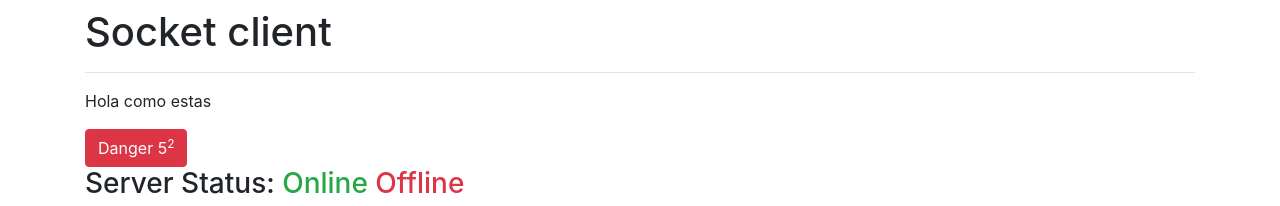
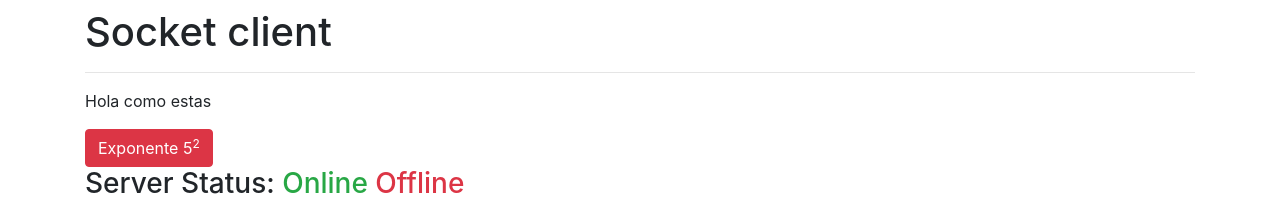
Before and after one commit to Joxxx69/practica-socket.io, a website: page public/index.html in a window 1280 px wide. Shown: the top 206 px of the page. Drawn offline with nearby package versions, Linux system fonts and the light colour scheme; no server answers.

Commit message:
make it better

```diff
--- a/public/index.html
+++ b/public/index.html
@@ -12,7 +12,7 @@
         <h1 class="mt-2">Socket client</h1>
         <hr>
         <p>Hola como estas </p>
-        <button class="btn btn-danger">Danger 5<sup>2</sup> </button>
+        <button class="btn btn-danger">Exponente 5<sup>2</sup> </button>
         <h3>
             Server Status:
             <span class="text-success" id="lblOnline">Online</span>
```
